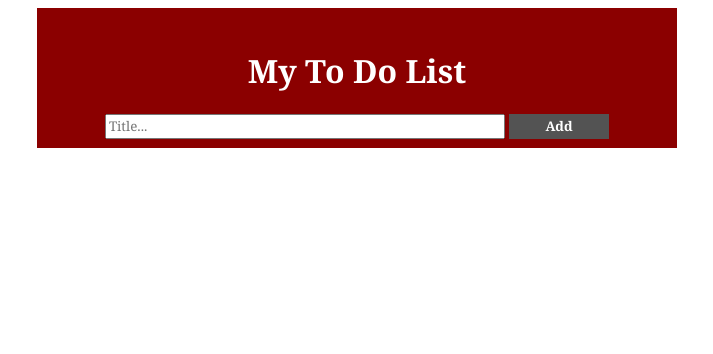
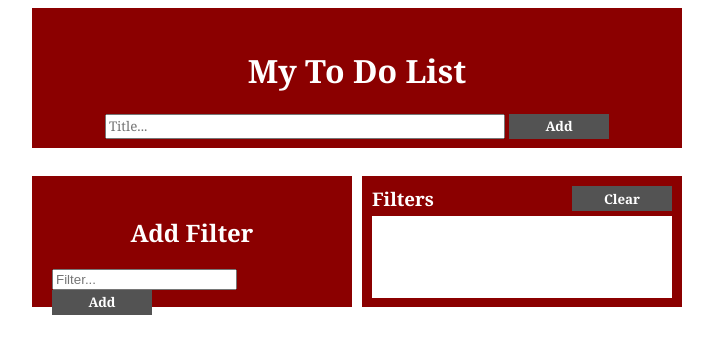
Before and after one commit to ecarlson1201/todolist, a plain HTML site: page html/index.html in a window 1280 px wide. Shown: the whole page, without its empty margins (283-996 px from the left). Drawn offline with Linux system fonts and the light colour scheme.

Commit message:
Added filter button and filter list/filter and clear button functionality

```diff
--- a/css/style.css
+++ b/css/style.css
@@ -1,7 +1,7 @@
 #header {
     background-color: #8B0000;
     color: white;
-    width: 600px;
+    width: 610px;
     height: 100px;
     text-align: center;
     margin: auto;
@@ -9,10 +9,103 @@
     font-family: Georgia, 'Times New Roman', Times, serif;
 }
 
+#filterTitle {
+    text-align: center;
+}
+
+#filter {
+    background-color: #8B0000;
+    color: white;
+    text-align: left;
+    padding: 20px;
+    font-family: Georgia, 'Times New Roman', Times, serif;
+    height: 91px;
+    width: 280px;
+    float: left;
+}
+
+#filtersList {
+    background-color: #8B0000;
+    color: white;
+    text-align: center;
+    padding: 10px;
+    font-family: Georgia, 'Times New Roman', Times, serif;
+    height: 111px;
+    width: 300px;
+    float: right;
+}
+
+.newFilter {
+    color:black;
+    font-size: 15px;
+    text-align: left;
+    list-style-type: none;
+}
+
+#myFilterUl {
+    padding: 5px;
+}
+
+#filtersListTitle{
+    margin: 0px;
+    float: left;
+}
+
+#filtersListActual{
+    height: 82px;
+    width: 300px;
+    background-color: white;
+    clear: both;
+}
+
+#clearButton{
+    font-family: Georgia, 'Times New Roman', Times, serif;
+    width: 100px;
+    height: 25px;
+    border-style: none;
+    padding: 0;
+    color: white;
+    background-color: rgb(83, 83, 83);
+    font-weight: bold;
+    float: right;
+    margin-bottom: 5px;
+}
+
+#clearButton:hover{
+    background-color: rgb(122, 122, 122);
+    cursor: pointer;
+}
+
+#addFilter{
+    font-family: Georgia, 'Times New Roman', Times, serif;
+    width: 100px;
+    height: 25px;
+    border-style: none;
+    padding: 0;
+    color: white;
+    background-color: rgb(83, 83, 83);
+    font-weight: bold;
+}
+
+#addFilter:hover{
+    background-color: rgb(122, 122, 122);
+    cursor: pointer;
+}
+
+#filterBox{
+    padding: 10px;
+    width: 650px;
+    margin: auto;
+}
+
+#list{
+    clear: both;
+}
+
 .item{
     background-color: rgb(241, 241, 241);
     list-style-type: none;
-    width: 600px;
+    width: 610px;
     height: 20px;
     padding: 20px;
     font-family: Georgia, 'Times New Roman', Times, serif;
--- a/html/index.html
+++ b/html/index.html
@@ -13,7 +13,33 @@
         <input type="text" id="myInput" placeholder="Title...">
         <button type="button" onclick="newElement()" id="addButton"> Add </button>
     </div>
+    <br>
+    <div id="filterBox">
+        <div id="filter">
+            <h2 id="filterTitle">
+                Add Filter
+            </h2>
+            <input type="text" id="myNewFilter" placeholder="Filter...">
+            <button type="button" onclick="newFilter()" id="addFilter">Add</button>
+        </div>
+        <div id="filtersList">
+            <div id="filtersListHeader">
+                <h3 id="filtersListTitle">
+                    Filters
+                </h3>
+                <button type="button" onclick = "clearFilters()" id="clearButton">
+                    Clear
+                </button>
+            </div>
+            <div id="filtersListActual">
+                <ul id="myFilterUl">
+
+                </ul>
+            </div>
+        </div>
+    </div>
     <div id="list">
+        <br>
         <ul id="myUl">
         </ul>
     </div>
--- a/js/main.js
+++ b/js/main.js
@@ -51,3 +51,24 @@ function newElement() {
         div.style.display = "none";
     }
 }
+
+function newFilter() {
+    var li = document.createElement("li")
+    var valueFilter = document.getElementById("myNewFilter").value
+    var f = document.createTextNode(valueFilter)
+    li.appendChild(f)
+    li.className = "newFilter"
+    if (valueFilter === "") {
+        alert("You Must Specify A Filter")
+    }
+    else {
+        document.getElementById("myFilterUl").appendChild(li)
+    }
+    document.getElementById("myNewFilter").value = ""
+}
+
+function clearFilters() {
+    var myFilters = document.getElementsByClassName("newFilter");
+    for(i=0; i<myFilters.length; i++)
+    myFilters[i].style.display = "none"
+}
```
